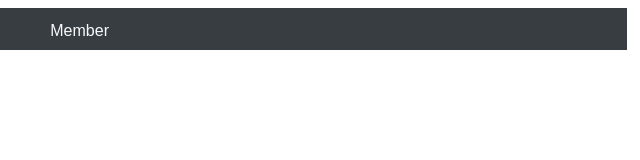
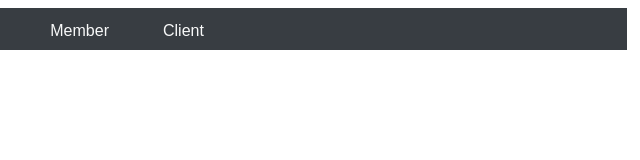
Before and after one commit to shaon86/travelling-website, a plain HTML site: page index.html in a window 1280 px wide. Shown: the full height of the page, 539-1179 px from the left. Drawn offline with Linux system fonts and the light colour scheme.

Commit message:
change at 8.30 pm

```diff
--- a/index.html
+++ b/index.html
@@ -14,6 +14,7 @@
             <li><a href="#">Contact</a></li>
             <li><a href="#">Billing</a></li>
             <li><a href="#">Member</a></li>
+            <li><a href="#">Client</a></li>
         </ul>
     </div>
 </body>
```
